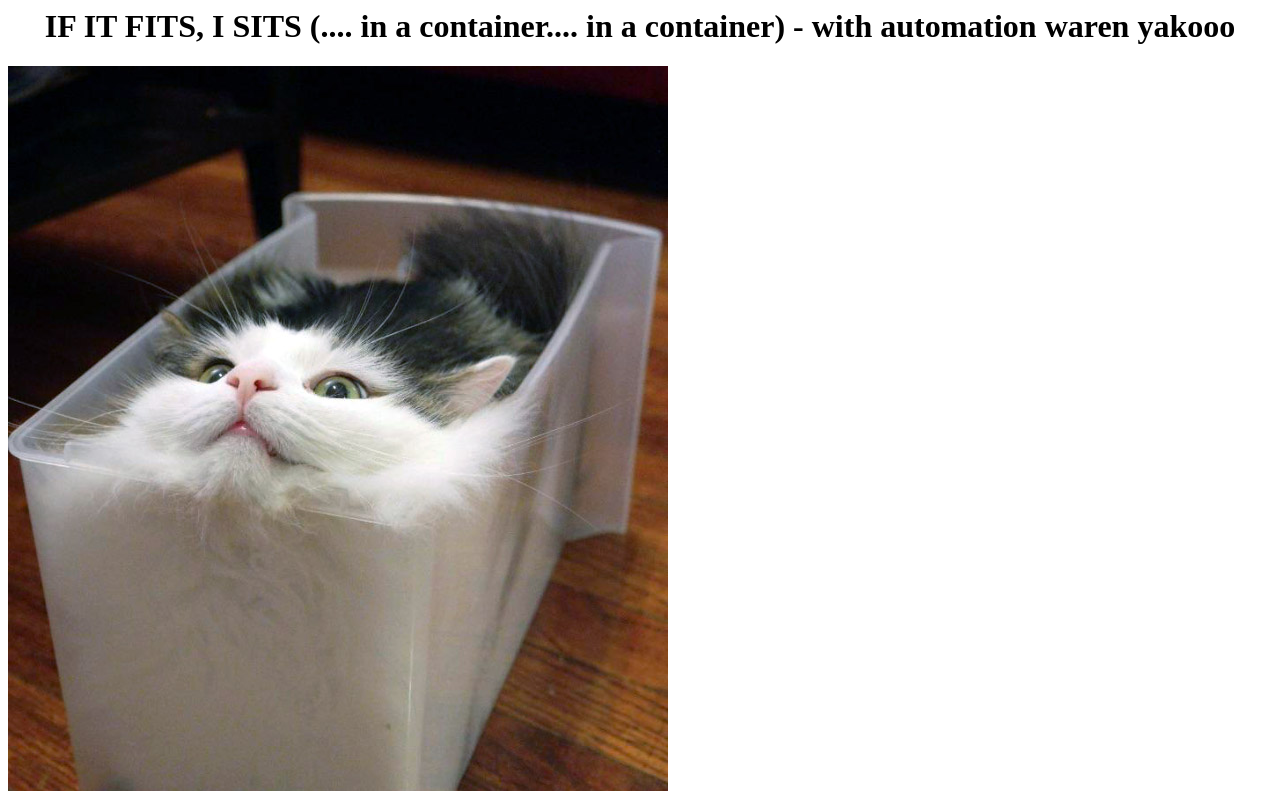
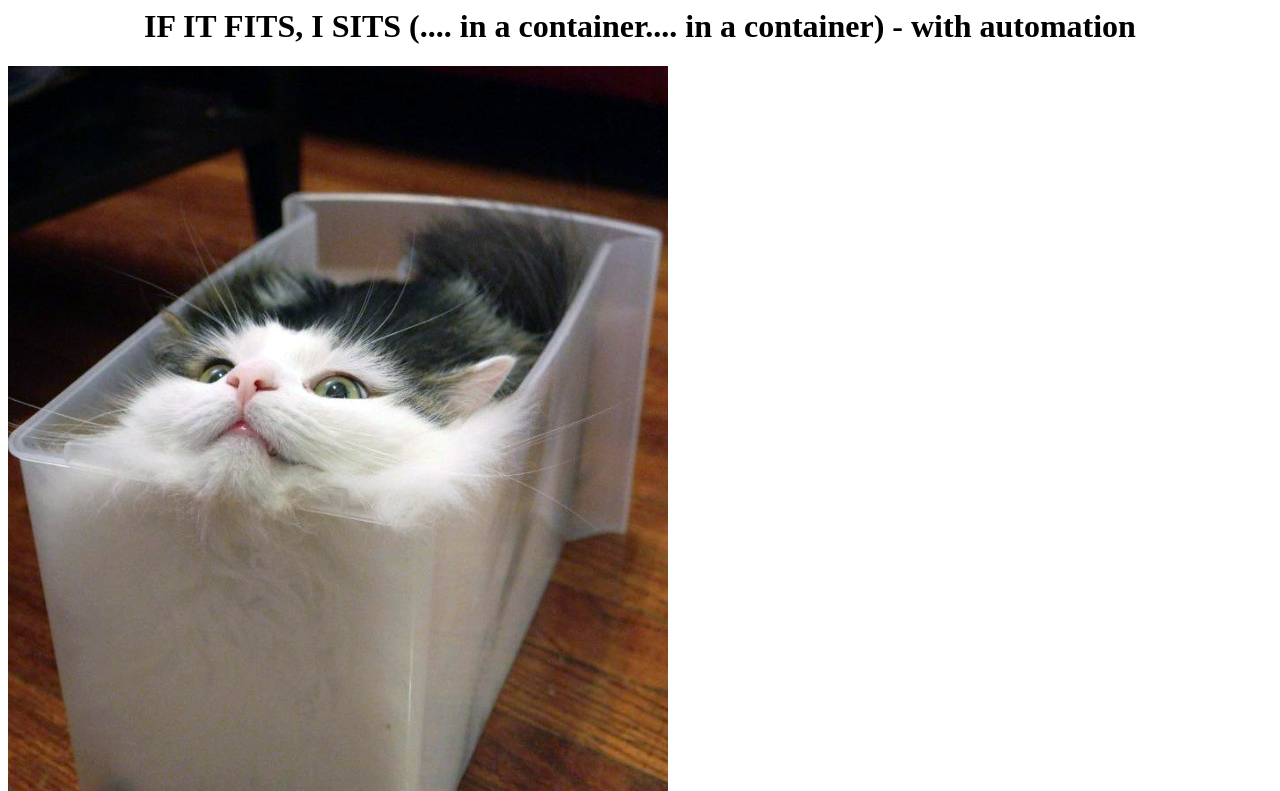
Before and after one commit to Sankhapramudithagunathuga/testing-cicd, a plain HTML site: page index.html in a window 1280 px wide. Shown: the top 791 px of the page. Drawn offline with Linux system fonts and the light colour scheme.

Commit message:
Add second buildspec

```diff
--- a/index.html
+++ b/index.html
@@ -3,7 +3,7 @@
 		<title> Container of cats </title>
 	</head>
 	<body>
-		<center><h1> IF IT FITS, I SITS (.... in a container.... in a container) - with automation waren yakooo</h1></center>
+		<center><h1> IF IT FITS, I SITS (.... in a container.... in a container) - with automation</h1></center>
 
 		<section id="photos">
 			<img src="containerandcat1.jpg" alt="container and a cat">
```
